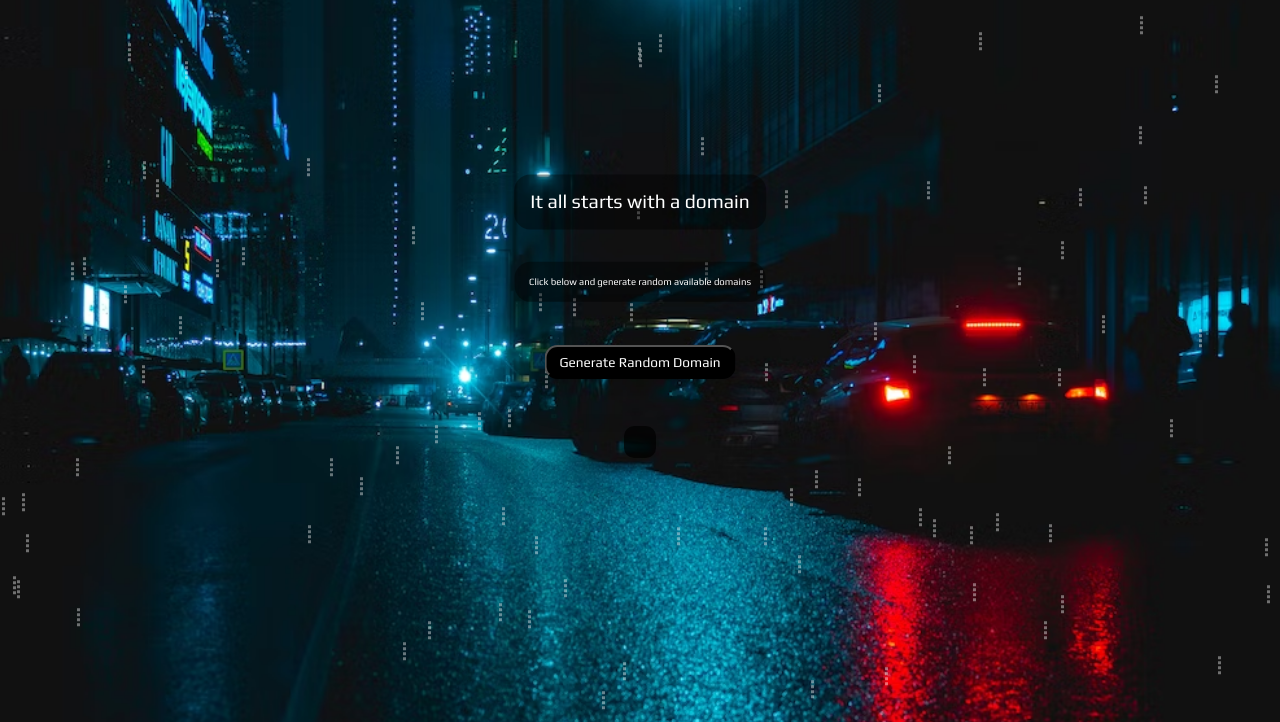
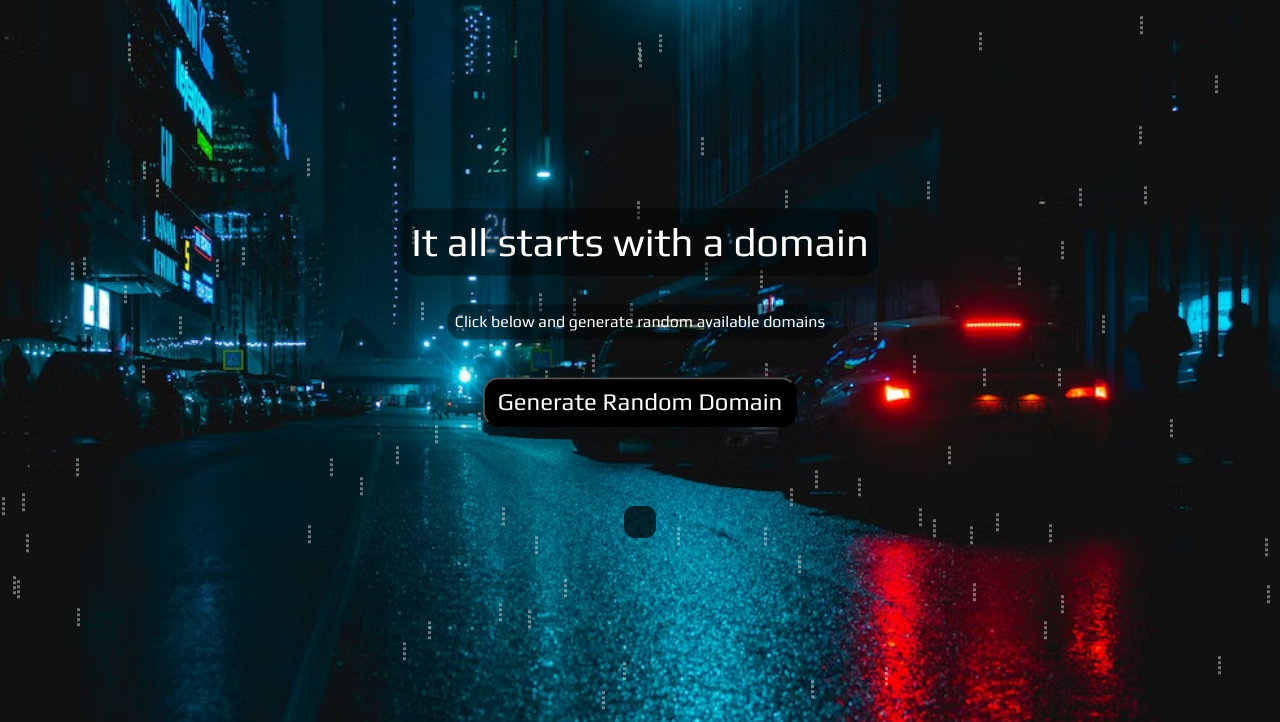
Before and after one commit to HusseinSerhan/GoDaddy_Clone_Domain_Generator, a plain HTML site: page index.html in a window 1280 px wide. Shown: the part 78-800 px from the top of the page. Drawn offline with nearby package versions, Linux system fonts and the light colour scheme.

Commit message:
media queries finally worked for all width sizes from 300px to 1250px

```diff
--- a/style.css
+++ b/style.css
@@ -319,6 +319,44 @@ nav {
 
   }
 
+  @media (min-width: 1001px)  {
+    /* Styles to apply when the screen width is 1280px or smaller */
+    /* This media query is for Macbook Air or smaller devices */
+
+    h1.my-class {
+        top: 40%;
+        font-size: 2.5rem;
+        padding: 0.6rem;
+        border-radius: 1rem;
+    }
+
+    h2.my-class {
+        top: 50%;
+        font-size: 1rem;
+        padding: 0.5rem;
+        border-radius: 1rem;
+    }
+
+    button.my-btn {
+        padding: 0.3rem 0.8rem;
+        border-radius: 1rem;
+        box-shadow: 0px 0.0625rem 3.125rem rgba(0, 0, 0, 0.25);
+      }
+
+    #generate-btn {
+        top: 60%;
+        font-size: 1.5rem;
+      }
+
+    #text-container {
+        top: 75%;
+        font-size: 2.5rem;
+        padding: 1rem;
+        border-radius: 0.625rem;
+      }
+
+  }
+
 
   @media  (max-width: 1000px)  {
     /* Styles to apply when the screen width is 1000px or smaller */
```
